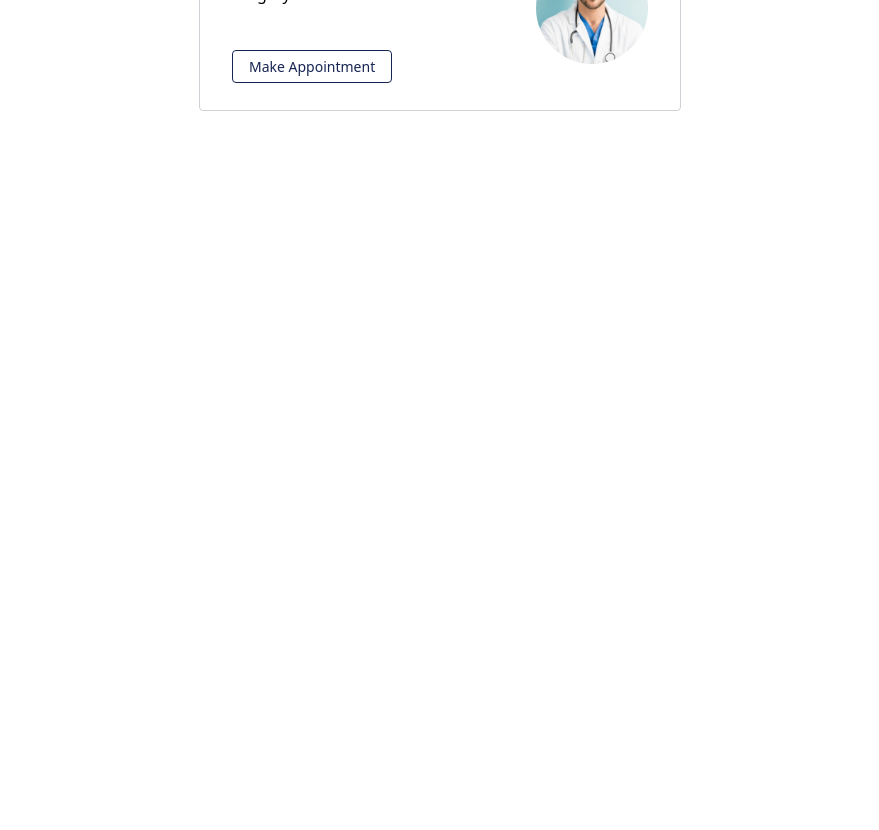
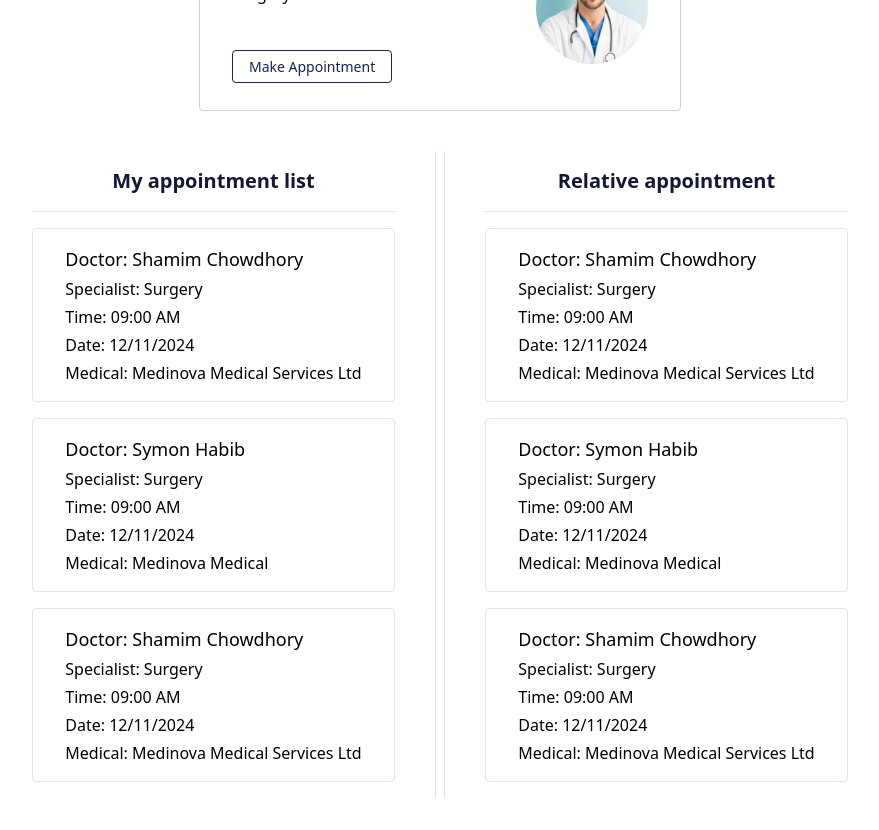
Before and after one commit to anis2k20/mars, a Vue app: page / in a window 1280 px wide. Shown: the part 2560-3390 px from the top of the page, without its empty margins (360-1239 px from the left). Before the commit the page ends 2687 px from the top, so only its background shows below. Built offline with nearby package versions, Linux system fonts and the light colour scheme.

Commit message:
Doctor Appointment added

```diff
--- a/src/App.vue
+++ b/src/App.vue
@@ -28,7 +28,8 @@ import mdoctor from "@/assets/images/male-doctor.png"
 import mdoctor1 from "@/assets/images/male-doctor-1.png"
 import mdoctor2 from "@/assets/images/male-doctor-2.png"
 
-
+// Doctor appointment
+import DoctorAppointment from "@/components/DoctorAppointment.vue";
 
 let doctors = [
   {
@@ -110,6 +111,30 @@ let medicals = [
   },
 ];
 
+let doctorAppointments = [
+  {
+    name : 'Shamim Chowdhory',
+    specialist : 'Surgery',
+    time : '09:00 AM',
+    date : '12/11/2024',
+    medical : 'Medinova Medical Services Ltd',
+  },
+  {
+    name : 'Symon Habib',
+    specialist : 'Surgery',
+    time : '09:00 AM',
+    date : '12/11/2024',
+    medical : 'Medinova Medical',
+  },
+  {
+    name : 'Shamim Chowdhory',
+    specialist : 'Surgery',
+    time : '09:00 AM',
+    date : '12/11/2024',
+    medical : 'Medinova Medical Services Ltd',
+  },
+];
+
 
 const sidebar = ref(null);
 
@@ -137,6 +162,23 @@ const sidebar = ref(null);
 
           <DoctorProfile :doctor="doctor" v-for="doctor in doctors"></DoctorProfile>
           <!-- end card -->
+
+          <!-- Doctor appointment -->
+          <div class="w-full flex flex-wrap justify-evenly p-4 items-center">
+            <div class="py-4 space-y-4">
+              <h2 class="text-primary text-xl font-bold">My appointment list</h2>
+              <hr class="border-b-stockColor border-b my-2 outline-none border-0">
+                <DoctorAppointment :info="info" v-for="info in doctorAppointments"></DoctorAppointment>
+
+            </div>
+            <div class="border-l border-r border-l-stockColor border-r-stockColor px-1 hidden sm:block h-full"></div>
+            <div class="py-4 space-y-4">
+              <h2 class="text-primary text-xl font-bold">Relative appointment</h2>
+              <hr class="border-b-stockColor border-b my-2 outline-none border-0">
+              <DoctorAppointment :info="info" v-for="info in doctorAppointments"></DoctorAppointment>
+            </div>
+          </div>
+
         </div>
       </main>
       <!-- end content display -->
--- /dev/null
+++ b/src/components/DoctorAppointment.vue
@@ -0,0 +1,23 @@
+<script>
+
+export default {
+    name : 'DoctorAppointment',
+    data() {
+        return {
+
+        };
+    },
+    props : ['info']
+}
+
+</script>
+
+<template>
+    <div class="border border-stockColor space-y-1 p-2 text-left px-8 py-4 rounded">
+        <h3 class="text-lg font-medium">Doctor: {{ info.name }}</h3>
+        <h4>Specialist: {{ info.specialist }}</h4>
+        <h4>Time: {{ info.time }}</h4>
+        <h4>Date: {{ info.date }}</h4>
+        <p>Medical: {{ info.medical }}</p>
+    </div>
+</template>
```
